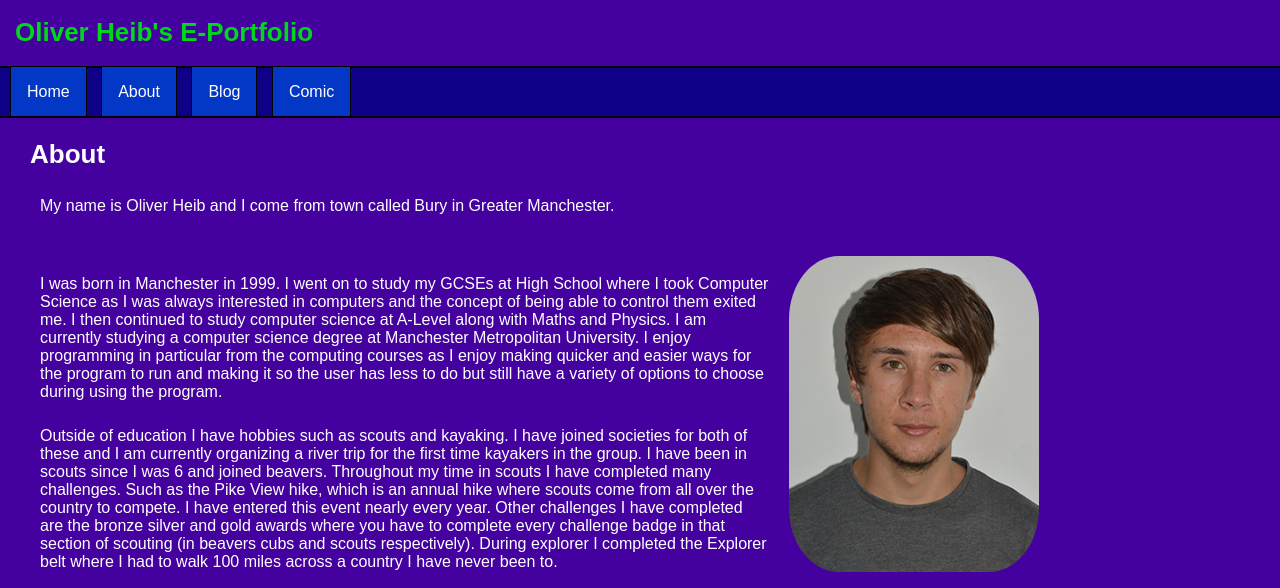
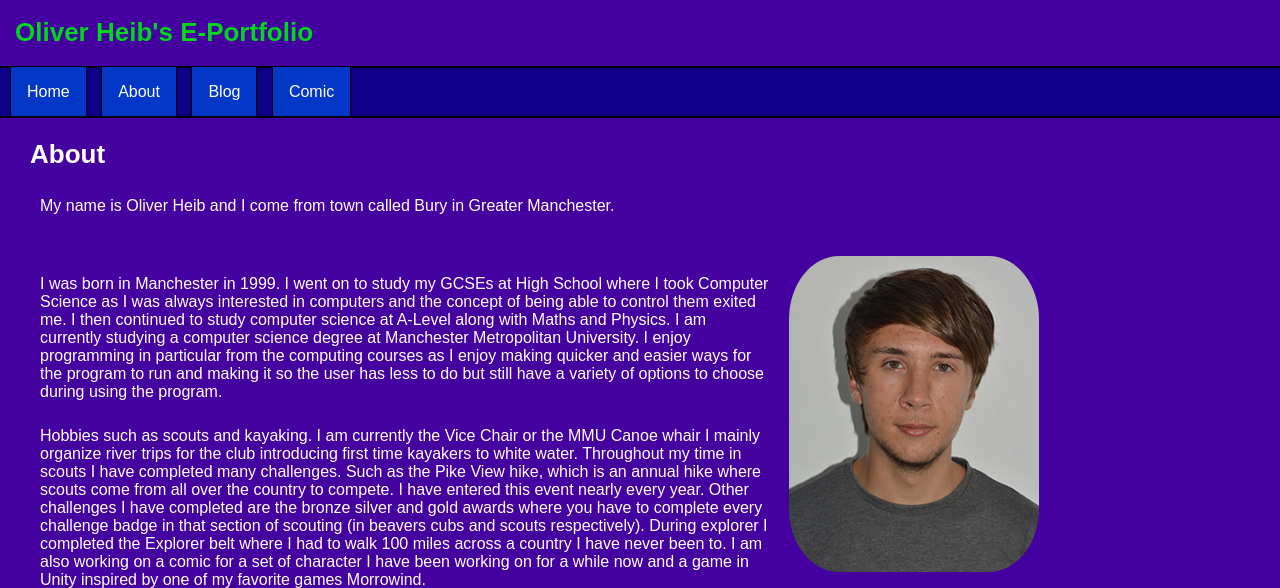
Before and after one commit to OliverHeib/E-PortfolioInJekyll, a Jekyll site: the page built from about.html, in a window 1280 px wide, cut to the strip 0-588 px from the top of the page. Built offline with Jekyll 4.4.1, drawn with Linux system fonts in a browser that asks for light colours.

Commit message:
content change to about

```diff
--- a/about.html
+++ b/about.html
@@ -15,7 +15,7 @@ title: About
 
 					<p>I was born in Manchester in 1999. I went on to study my GCSEs at High School where I took Computer Science as I was always interested in computers and the concept of being able to control them exited me. I then continued to study computer science at A-Level along with Maths and Physics. I am currently studying a computer science degree at Manchester Metropolitan University. I enjoy programming in particular from the computing courses as I enjoy making quicker and easier ways for the program to run and making it so the user has less to do but still have a variety of options to choose during using the program.</p>
 
-					<p>Outside of education I have hobbies such as scouts and kayaking. I have joined societies for both of these and I am currently organizing a river trip for the first time kayakers in the group. I have been in scouts since I was 6 and joined beavers. Throughout my time in scouts I have completed many challenges. Such as the Pike View hike, which is an annual hike where scouts come from all over the country to compete. I have entered this event nearly every year. Other challenges I have completed are the bronze silver and gold awards where you have to complete every challenge badge in that section of scouting (in beavers cubs and scouts respectively). During explorer I completed the Explorer belt where I had to walk 100 miles across a country I have never been to.</p>
+					<p>Hobbies such as scouts and kayaking. I am currently the Vice Chair or the MMU Canoe whair I mainly organize river trips for the club introducing first time kayakers to white water. Throughout my time in scouts I have completed many challenges. Such as the Pike View hike, which is an annual hike where scouts come from all over the country to compete. I have entered this event nearly every year. Other challenges I have completed are the bronze silver and gold awards where you have to complete every challenge badge in that section of scouting (in beavers cubs and scouts respectively). During explorer I completed the Explorer belt where I had to walk 100 miles across a country I have never been to. I am also working on a comic for a set of character I have been working on for a while now and a game in Unity inspired by one of my favorite games Morrowind.</p>
 
 					<video width = 320 height = 240 controls>
 						<source src="videos/Kyaking.mp4" type="video/mp4">
```
